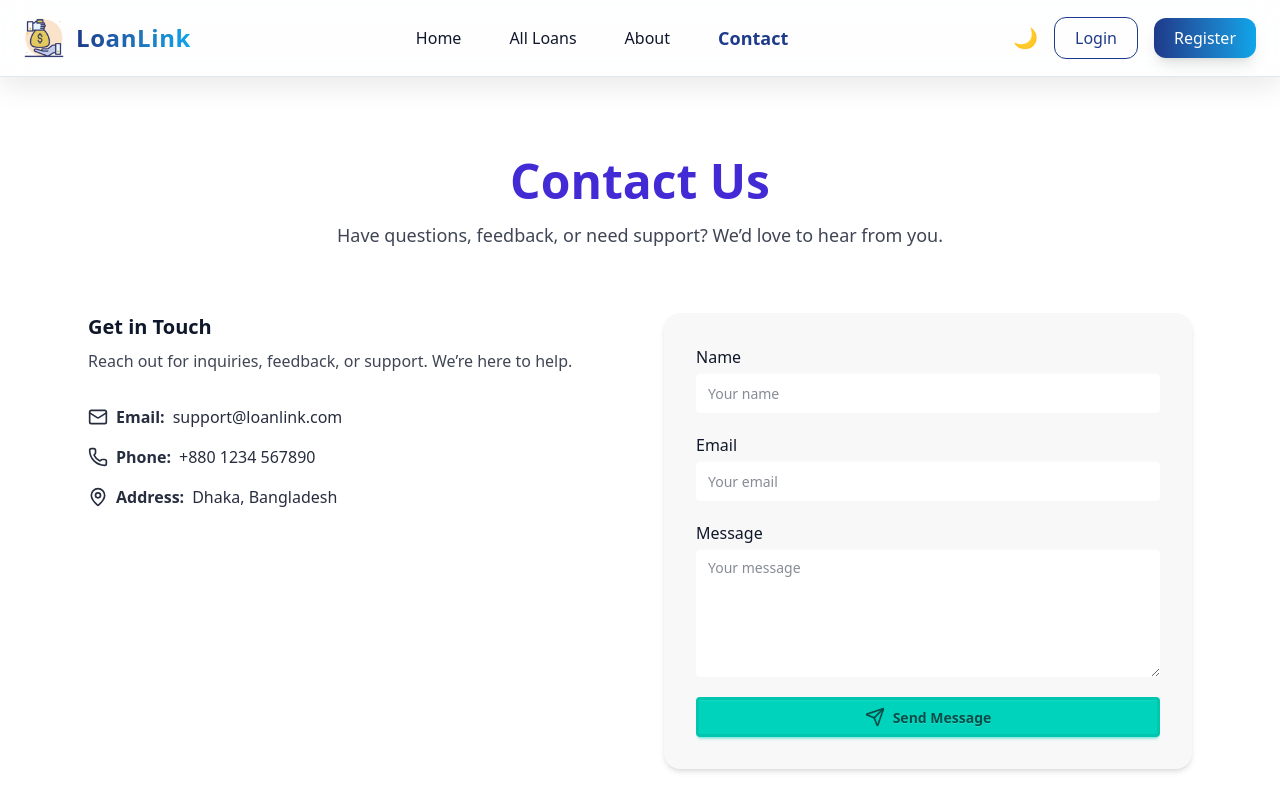
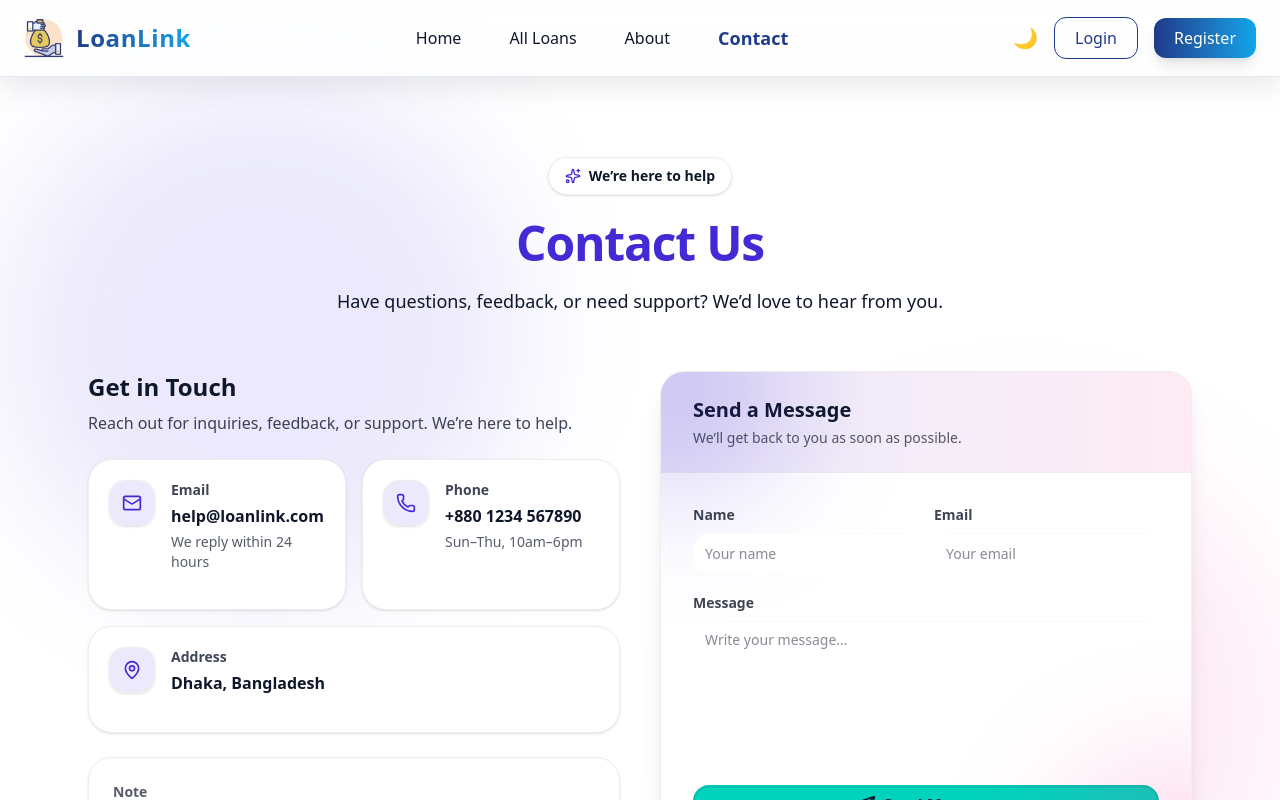
Before and after one commit to RizBits14/loanlink-client, a React (Vite) app: page /contact in a window 1280 px wide. Shown: the top 800 px of the page. Built offline with nearby package versions, Linux system fonts and the light colour scheme; no server answers.

Commit message:
added the extra contact

```diff
--- a/src/Pages/Extra/Contact.jsx
+++ b/src/Pages/Extra/Contact.jsx
@@ -1,92 +1,176 @@
+/* eslint-disable no-unused-vars */
 import { motion as Motion } from "framer-motion";
-import { Mail, Phone, MapPin, Send } from "lucide-react";
+import { Mail, Phone, MapPin, Send, Sparkles } from "lucide-react";
+
+const fadeUp = {
+    hidden: { opacity: 0, y: 18, filter: "blur(6px)" },
+    show: (d = 0) => ({
+        opacity: 1,
+        y: 0,
+        filter: "blur(0px)",
+        transition: { duration: 0.55, ease: "easeOut", delay: d },
+    }),
+};
+
+const stagger = {
+    hidden: {},
+    show: { transition: { staggerChildren: 0.12 } },
+};
+
+const ContactCard = ({ icon: Icon, title, value, sub }) => (
+    <Motion.div
+        variants={fadeUp}
+        className="group rounded-3xl border border-base-300 bg-base-100 p-5 shadow-sm transition-all duration-300 hover:-translate-y-1 hover:shadow-xl"
+    >
+        <div className="flex items-start gap-4">
+            <div className="rounded-2xl border border-base-300 bg-primary/10 p-3 text-primary shadow-sm">
+                <Icon className="h-5 w-5" />
+            </div>
+            <div className="min-w-0">
+                <p className="text-sm font-semibold opacity-80">{title}</p>
+                <p className="mt-1 wrap-break-words text-base font-semibold">{value}</p>
+                {sub ? <p className="mt-1 text-sm opacity-70">{sub}</p> : null}
+            </div>
+        </div>
+        <div className="pointer-events-none mt-4 h-px w-full bg-linear-to-r from-transparent via-primary/25 to-transparent opacity-0 transition-opacity duration-300 group-hover:opacity-100" />
+    </Motion.div>
+);
 
 const Contact = () => {
     return (
-        <section className="bg-base-100 py-20">
-            <div className="max-w-6xl mx-auto px-6">
+        <section className="relative bg-base-100 py-20">
+            <div className="pointer-events-none absolute inset-0">
+                <div className="absolute left-0 top-0 h-130 w-130 rounded-full bg-primary/10 blur-3xl" />
+                <div className="absolute bottom-0 right-0 h-130 w-130 rounded-full bg-secondary/10 blur-3xl" />
+            </div>
+
+            <div className="relative mx-auto max-w-6xl px-6">
+                <Motion.div initial="hidden" animate="show" variants={stagger} className="text-center">
                     <Motion.div
-                    initial={{ opacity: 0, y: -20 }}
-                    animate={{ opacity: 1, y: 0 }}
-                    transition={{ duration: 0.6 }}
-                    className="text-center mb-16"
+                        variants={fadeUp}
+                        custom={0}
+                        className="mx-auto inline-flex items-center gap-2 rounded-full border border-base-300 bg-base-100 px-4 py-2 text-sm font-semibold shadow-sm"
                     >
-                    <h1 className="text-4xl md:text-5xl font-bold text-primary mb-4">
+                        <Sparkles className="h-4 w-4 text-primary" />
+                        We’re here to help
+                    </Motion.div>
+
+                    <Motion.h1
+                        variants={fadeUp}
+                        custom={0.05}
+                        className="mt-6 text-4xl font-extrabold tracking-tight text-primary md:text-5xl"
+                    >
                         Contact Us
-                    </h1>
-                    <p className="opacity-80 text-lg max-w-3xl mx-auto">
+                    </Motion.h1>
+
+                    <Motion.p
+                        variants={fadeUp}
+                        custom={0.1}
+                        className="mx-auto mt-5 max-w-3xl text-lg opacity-80"
+                    >
                         Have questions, feedback, or need support? We’d love to hear from you.
+                    </Motion.p>
+                </Motion.div>
+
+                <div className="mt-14 grid gap-10 md:grid-cols-2">
+                    <Motion.div
+                        initial="hidden"
+                        whileInView="show"
+                        viewport={{ once: true }}
+                        variants={stagger}
+                        className="space-y-6"
+                    >
+                        <Motion.div variants={fadeUp} custom={0} className="space-y-2">
+                            <h3 className="text-2xl font-bold">Get in Touch</h3>
+                            <p className="text-base opacity-80">
+                                Reach out for inquiries, feedback, or support. We’re here to help.
                             </p>
                         </Motion.div>
 
-                <div className="grid md:grid-cols-2 gap-12">
-                    <Motion.div
-                        initial={{ opacity: 0, x: -30 }}
-                        whileInView={{ opacity: 1, x: 0 }}
-                        viewport={{ once: true }}
-                        transition={{ duration: 0.6 }}
-                        className="space-y-8"
-                    >
-                        <div>
-                            <h3 className="text-xl font-semibold mb-2">Get in Touch</h3>
-                            <p className="opacity-80">
-                                Reach out for inquiries, feedback, or support. We’re here to help.
-                            </p>
+                        <div className="grid gap-4 sm:grid-cols-2">
+                            <ContactCard
+                                icon={Mail}
+                                title="Email"
+                                value="help@loanlink.com"
+                                sub="We reply within 24 hours"
+                            />
+                            <ContactCard
+                                icon={Phone}
+                                title="Phone"
+                                value="+880 1234 567890"
+                                sub="Sun–Thu, 10am–6pm"
+                            />
+                            <div className="sm:col-span-2">
+                                <ContactCard icon={MapPin} title="Address" value="Dhaka, Bangladesh" />
+                            </div>
                         </div>
 
-                        <div className="space-y-4">
-                            <p className="flex items-center gap-2 opacity-90">
-                                <Mail className="w-5 h-5 text-btn-accent" />
-                                <strong>Email:</strong> support@loanlink.com
+                        <Motion.div
+                            variants={fadeUp}
+                            custom={0.12}
+                            className="rounded-3xl border border-base-300 bg-base-100 p-6 shadow-sm"
+                        >
+                            <p className="text-sm font-semibold opacity-70">Note</p>
+                            <p className="mt-2 leading-relaxed opacity-80">
+                                For account-related issues, include your registered email so we can assist faster.
                             </p>
-                            <p className="flex items-center gap-2 opacity-90">
-                                <Phone className="w-5 h-5 text-btn-accent" />
-                                <strong>Phone:</strong> +880 1234 567890
-                            </p>
-                            <p className="flex items-center gap-2 opacity-90">
-                                <MapPin className="w-5 h-5 text-btn-accent" />
-                                <strong>Address:</strong> Dhaka, Bangladesh
-                            </p>
-                        </div>
+                        </Motion.div>
                     </Motion.div>
 
                     <Motion.div
-                        initial={{ opacity: 0, x: 30 }}
-                        whileInView={{ opacity: 1, x: 0 }}
+                        initial={{ opacity: 0, y: 14 }}
+                        whileInView={{ opacity: 1, y: 0 }}
                         viewport={{ once: true }}
-                        transition={{ duration: 0.6 }}
-                        className="bg-base-200 p-8 rounded-2xl shadow-md"
+                        transition={{ duration: 0.55, ease: "easeOut" }}
+                        className="relative overflow-hidden rounded-3xl border border-base-300 bg-base-100 shadow-xl"
                     >
-                        <form className="space-y-5">
-                            <div>
-                                <label className="block mb-1 font-medium">Name</label>
+                        <div className="pointer-events-none absolute -left-24 -top-24 h-56 w-56 rounded-full bg-primary/20 blur-3xl" />
+                        <div className="pointer-events-none absolute -right-24 -bottom-24 h-56 w-56 rounded-full bg-secondary/20 blur-3xl" />
+
+                        <div className="border-b border-base-300 bg-linear-to-r from-primary/10 to-secondary/10 px-8 py-6">
+                            <h3 className="text-xl font-bold">Send a Message</h3>
+                            <p className="mt-1 text-sm opacity-70">We’ll get back to you as soon as possible.</p>
+                        </div>
+
+                        <form className="space-y-5 p-8">
+                            <div className="grid gap-4 sm:grid-cols-2">
+                                <div className="sm:col-span-1">
+                                    <label className="mb-2 block text-sm font-semibold opacity-80">Name</label>
                                     <input
                                         type="text"
-                                    className="input input-bordered w-full"
+                                        className="input input-bordered w-full rounded-2xl border-base-300 bg-base-100 focus:outline-none"
                                         placeholder="Your name"
                                     />
                                 </div>
 
-                            <div>
-                                <label className="block mb-1 font-medium">Email</label>
+                                <div className="sm:col-span-1">
+                                    <label className="mb-2 block text-sm font-semibold opacity-80">Email</label>
                                     <input
                                         type="email"
-                                    className="input input-bordered w-full"
+                                        className="input input-bordered w-full rounded-2xl border-base-300 bg-base-100 focus:outline-none"
                                         placeholder="Your email"
                                     />
                                 </div>
+                            </div>
 
                             <div>
-                                <label className="block mb-1 font-medium">Message</label>
+                                <label className="mb-2 block text-sm font-semibold opacity-80">Message</label>
                                 <textarea
-                                    className="textarea textarea-bordered w-full h-32"
-                                    placeholder="Your message"
-                                ></textarea>
+                                    className="textarea textarea-bordered h-36 w-full resize-none rounded-2xl border-base-300 bg-base-100 focus:outline-none"
+                                    placeholder="Write your message..."
+                                />
                             </div>
 
-                            <button className="btn btn-accent w-full flex items-center justify-center gap-2">
-                                <Send className="w-5 h-5" /> Send Message
+                            <button className="btn btn-accent w-full rounded-2xl text-base font-semibold">
+                                <span className="inline-flex items-center justify-center gap-2">
+                                    <Send className="h-5 w-5" />
+                                    Send Message
+                                </span>
                             </button>
+
+                            <p className="text-center text-xs opacity-60">
+                                By sending, you agree to share your contact details for support purposes.
+                            </p>
                         </form>
                     </Motion.div>
                 </div>
```
Lines whose indentation alone changed are shown as unchanged.
